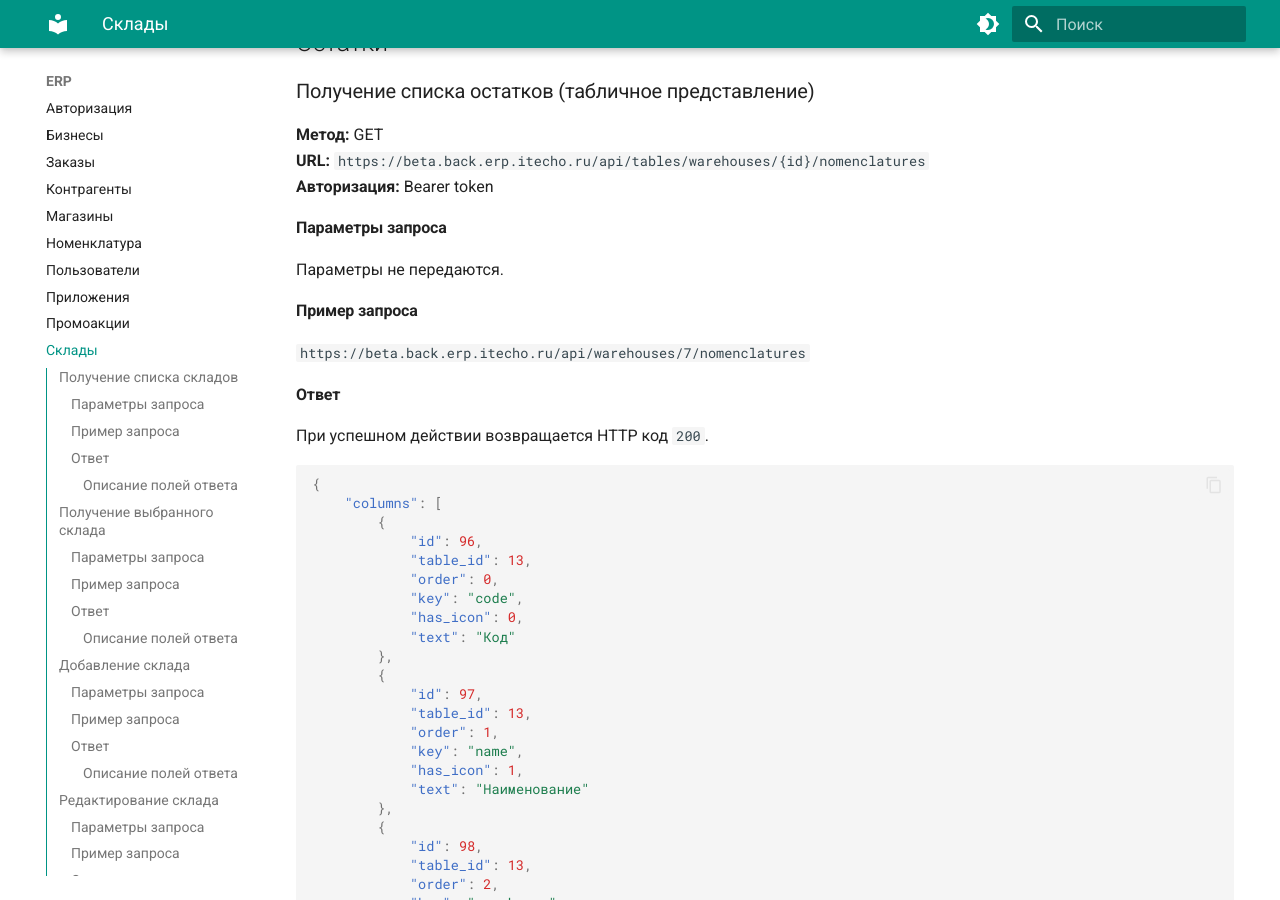
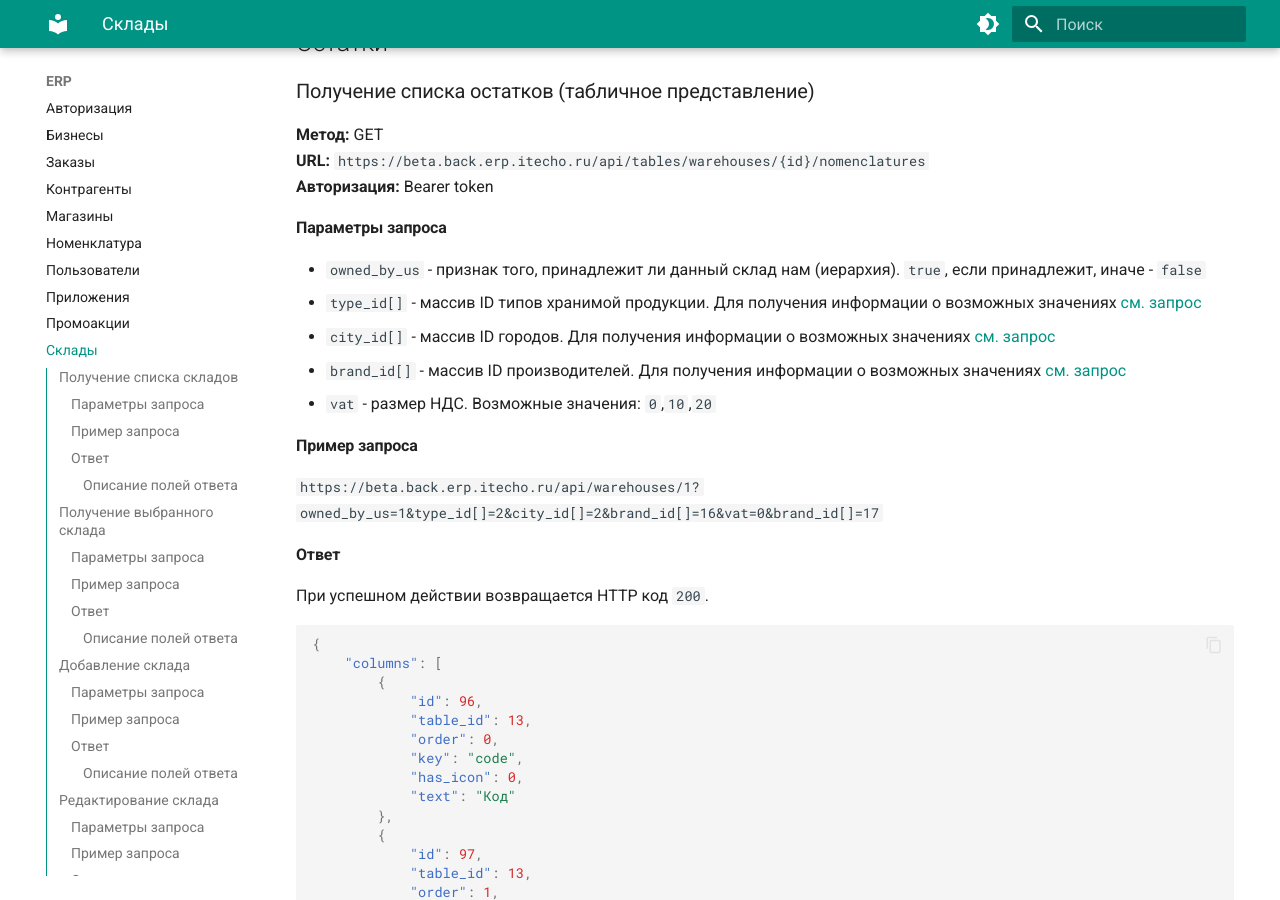
Before and after one commit to Krushanov/docs.erp.itecho.ru, an MkDocs documentation site: the page built from docs/ERP/Склады.md, in a window 1280 px wide and 900 px high, scrolled down 15260 px. Built offline with MkDocs 1.6.1 and Material for MkDocs 9.7.7, drawn with Linux system fonts in a browser that asks for light colours.

Commit message:
Edit Склады.md, Номенклатура.md files.

```diff
--- a/docs/ERP/Склады.md
+++ b/docs/ERP/Склады.md
@@ -707,11 +707,15 @@
 
 #### Параметры запроса
 
-Параметры не передаются.
+- `owned_by_us` - признак того, принадлежит ли данный склад нам (иерархия). `true`, если принадлежит, иначе - `false`
+- `type_id[]` - массив ID типов хранимой продукции. Для получения информации о возможных значениях [см. запрос](Номенклатура.md#получение-списка-типов-номенклатурных-позиций)
+- `city_id[]` - массив ID городов. Для получения информации о возможных значениях [см. запрос](Справочники.md#получение-списка-городов)
+- `brand_id[]` - массив ID производителей. Для получения информации о возможных значениях [см. запрос](Справочники.md#получение-списка-производителей)
+- `vat` - размер НДС. Возможные значения: `0`,`10`,`20`
 
 #### Пример запроса
 
-`https://beta.back.erp.itecho.ru/api/warehouses/7/nomenclatures`
+`https://beta.back.erp.itecho.ru/api/warehouses/1?owned_by_us=1&type_id[]=2&city_id[]=2&brand_id[]=16&vat=0&brand_id[]=17`
 
 #### Ответ
 
```
Also changed, not shown: docs/ERP/Номенклатура.md (+3 -3 lines).
